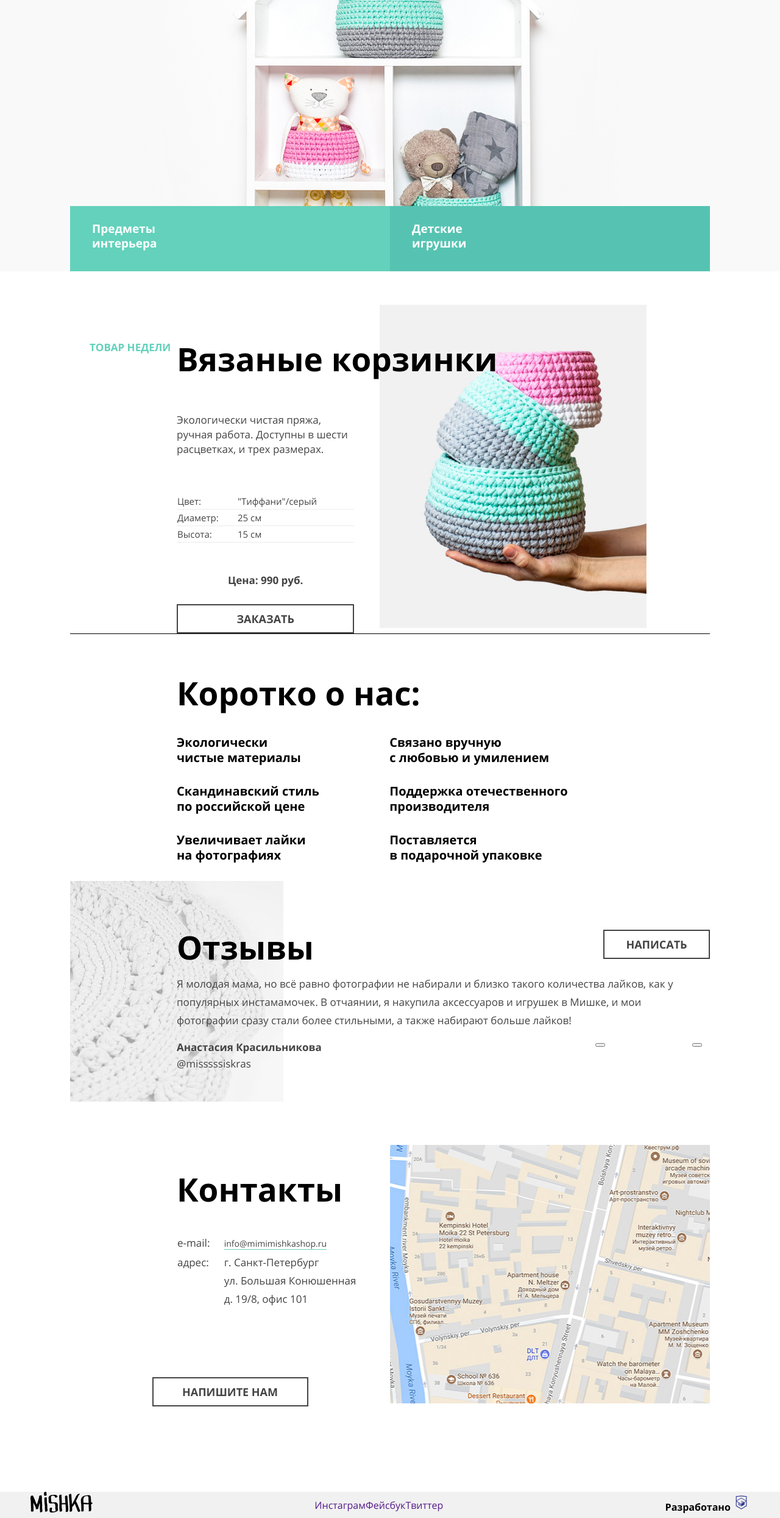
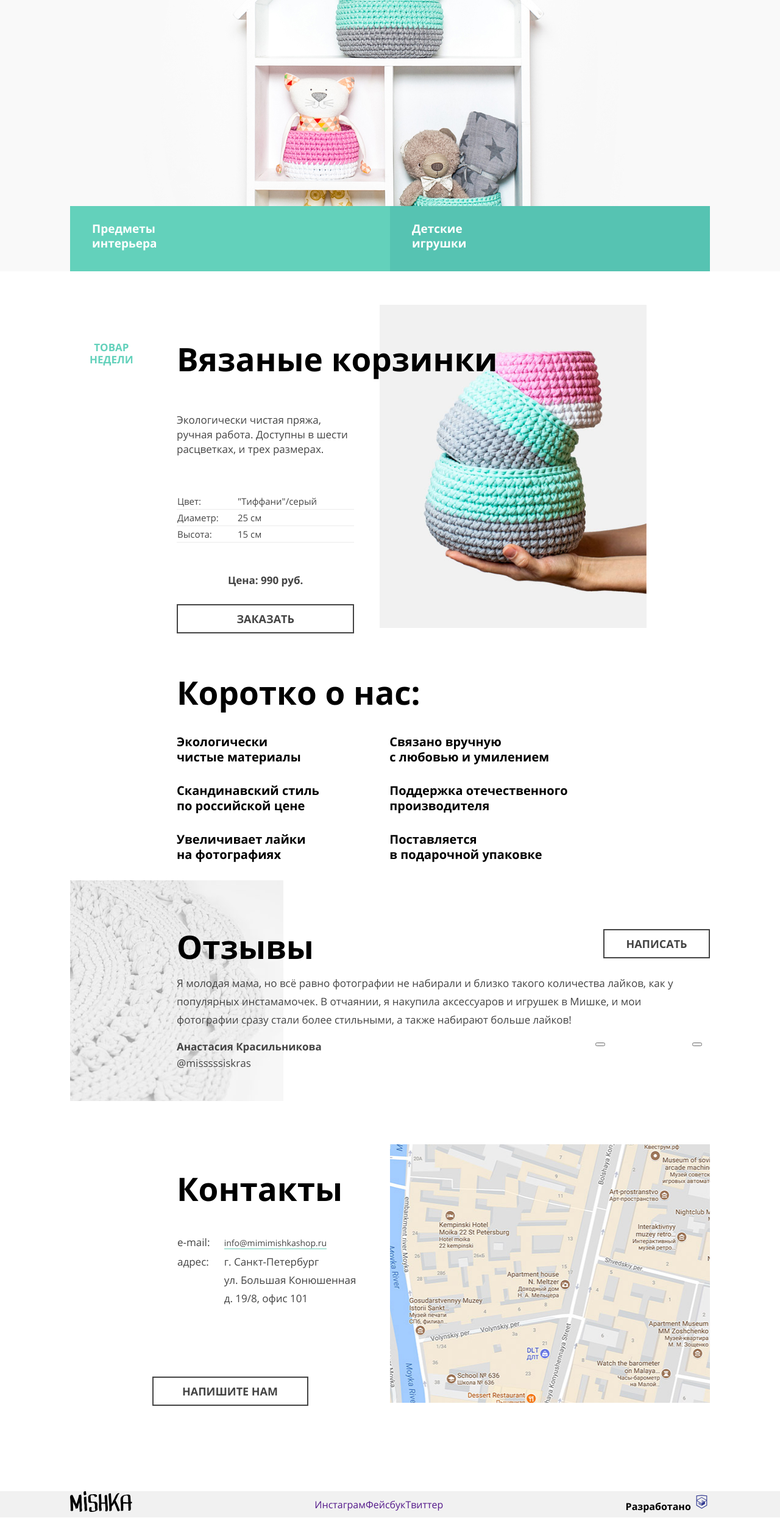
Before and after one commit to Olia-lia/1543349-mishka-21, a website: page source/index.html in a window 1280 px wide. Shown: the part 405-2895 px from the top of the page at 61% size. Drawn offline with nearby package versions, Linux system fonts and the light colour scheme; files that its build step writes are made by us from their sources.

Commit message:
Исправила футер

```diff
--- a/source/less/blocks/featured.less
+++ b/source/less/blocks/featured.less
@@ -27,7 +27,6 @@
 
 .featured__wrapper-inner {
   box-sizing: border-box;
-  border-bottom: 1px solid #000000;
   display: flex;
   flex-direction: column;
   justify-content: flex-start;
@@ -93,6 +92,11 @@
     position: absolute;
     left: 32px;
     top: 60px;
+    text-align: center;
+
+    br {
+      display: block;
+    }
   }
 }
 
--- a/source/less/blocks/page-footer.less
+++ b/source/less/blocks/page-footer.less
@@ -13,6 +13,11 @@
     display: flex;
     flex-direction: row;
     justify-content: space-between;
+  }
+
+  @media (min-width: @desktop-width) {
+    max-width: 1050px;
+    margin: 0 auto;
   }
 }
 
```
